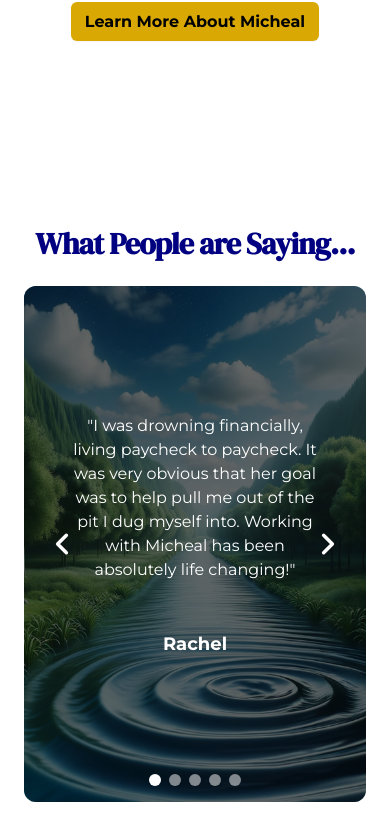
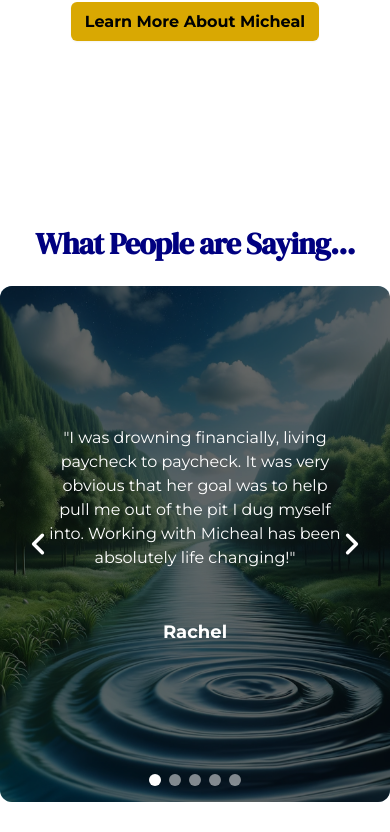
Before and after one commit to TravisAlstrand/dream_flow_financial, a React (Vite) app: page / in a window 390 px wide. Shown: the part 2131-2963 px from the top of the page. Built offline with nearby package versions, Linux system fonts and the light colour scheme; a web font is replaced by a local one.

Commit message:
carousel no margin mobile, header logo height fix, faqs cleanup

```diff
--- a/src/components/Header.jsx
+++ b/src/components/Header.jsx
@@ -42,7 +42,7 @@ export default function Header1({ onHeightChange }) {
           >
             <span className="sr-only">Dream Flow Financial</span>
             <img
-              className="h-12 w-12"
+              className="w-12"
               src="images/DFF-Logo-250.png"
               alt="business logo"
             />
--- a/src/components/faqpage/FAQPage.jsx
+++ b/src/components/faqpage/FAQPage.jsx
@@ -32,9 +32,9 @@ export default function FAQPage() {
             return (
               <article
                 key={index}
-                className="relative flex flex-col mb-10 pb-10 border-b-2 border-primary"
+                className="relative flex flex-col mb-10 last:mb-0  pb-10 border-b-2 border-primary"
               >
-                <div className="flex items-center lg:gap-x-4">
+                <div className="flex flex-col mb-4 gap-y-4 items-center lg:flex-row lg:gap-x-4 lg:gap-y-0">
                   <div className="left-0 top-0 flex h-10 w-10 items-center justify-center rounded-lg bg-secondary">
                     <QuestionMarkCircleIcon
                       className="h-6 w-6 text-primary"
--- a/src/components/homepage/Testimonials.jsx
+++ b/src/components/homepage/Testimonials.jsx
@@ -10,14 +10,14 @@ export default function Testimonials() {
   return (
     <section
       id="testimonials"
-      className="flex flex-col mx-auto max-w-7xl items-center relative isolate overflow-hidden h-screen bg-white px-6 py-24 sm:py-32 lg:px-8 wide:h-fit wide:py-12"
+      className="flex flex-col mx-auto max-w-7xl items-center relative isolate overflow-hidden h-screen bg-white py-24 sm:py-32 sm:px-6 lg:px-8 wide:h-fit wide:py-12"
       ref={ref}
       style={{
         opacity: isInView ? 1 : 0,
         transition: "all 0.4s cubic-bezier(0.17, 0.55, 0.55, 1) 0.2s",
       }}
     >
-      <h2 className="mb-6 font-heading text-center text-3xl font-bold tracking-tight text-primary sm:text-4xl">
+      <h2 className="mb-6 px-6 sm:px-0 font-heading text-center text-3xl font-bold tracking-tight text-primary sm:text-4xl">
         What People are Saying...
       </h2>
       <Carousel
```
